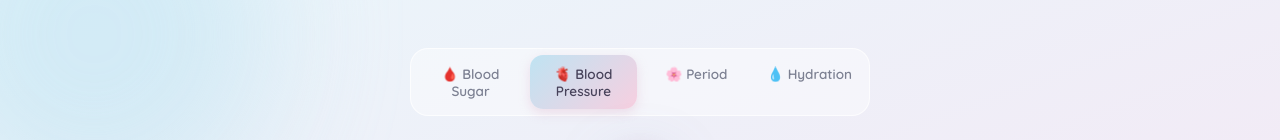
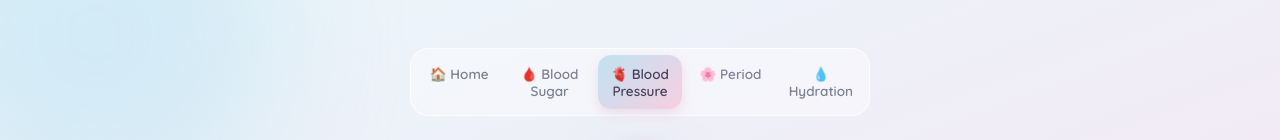
Before and after one commit to cryssycat/Health, a plain HTML site: page bp.html in a window 1280 px wide. Shown: the top 140 px of the page. Drawn offline with Linux system fonts and the light colour scheme; no server answers.

Commit message:
Update bp.html

```diff
--- a/bp.html
+++ b/bp.html
@@ -382,6 +382,7 @@
 
 <div class="wrap">
   <nav class="top-nav">
+     <a href="https://glowtracker.pages.dev/">🏠 Home</a>
     <a href="https://glowtracker.pages.dev/">🩸 Blood Sugar</a>
     <a href="https://glowtracker.pages.dev/bp" class="active">🫀 Blood Pressure</a>
     <a href="https://glowtracker.pages.dev/period">🌸 Period</a>
```
